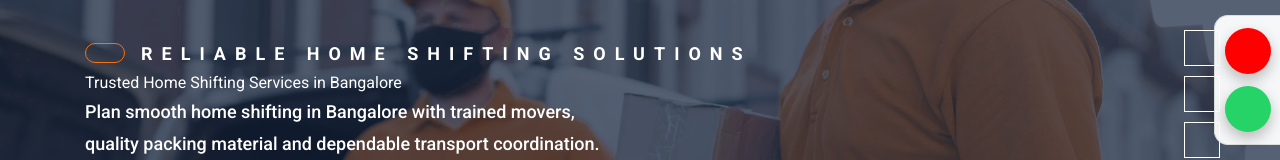
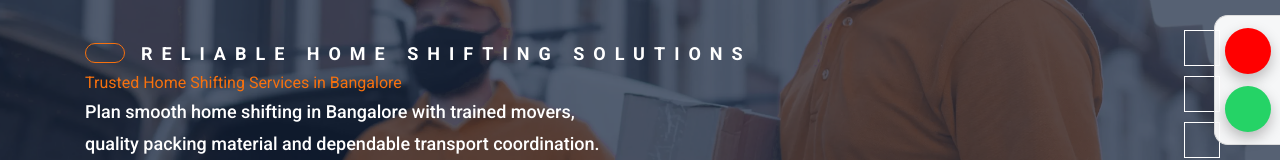
Before and after one commit to CybertizeYogesh/Sakshi-home-packers-and-movers, a Next.js app: page / in a window 1280 px wide. Shown: the part 320-480 px from the top of the page. Built offline with nearby package versions, Linux system fonts and the light colour scheme; a web font is replaced by a local one.

Commit message:
Update homepage slider heading color to brand theme orange

```diff
--- a/src/app/globals.css
+++ b/src/app/globals.css
@@ -115,7 +115,7 @@ a[href^="mailto:"] {
   }
 }
 
-/* Fix main banner title text color to be white and readable on dark slider backgrounds */
+/* Fix main banner title text color to be orange and readable on dark slider backgrounds */
 .banner-title {
-  color: #FFFFFF !important;
+  color: #F7710E !important;
 }
```
